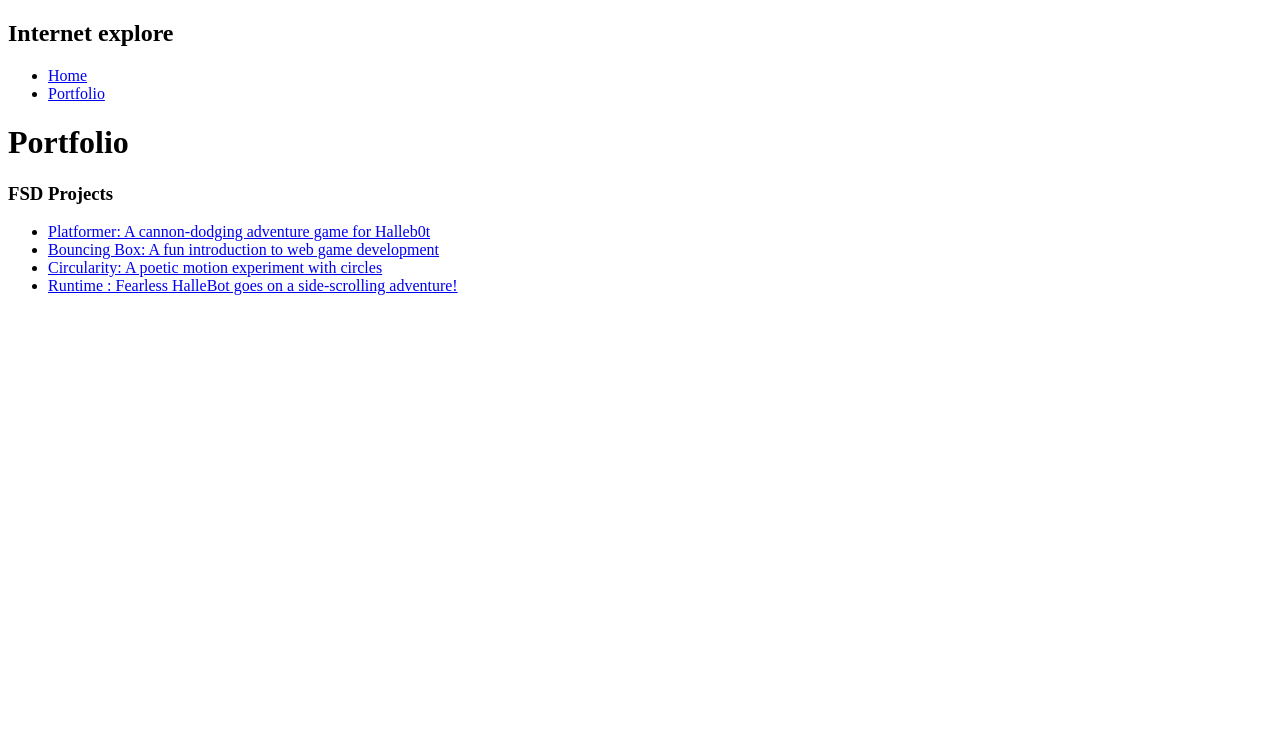
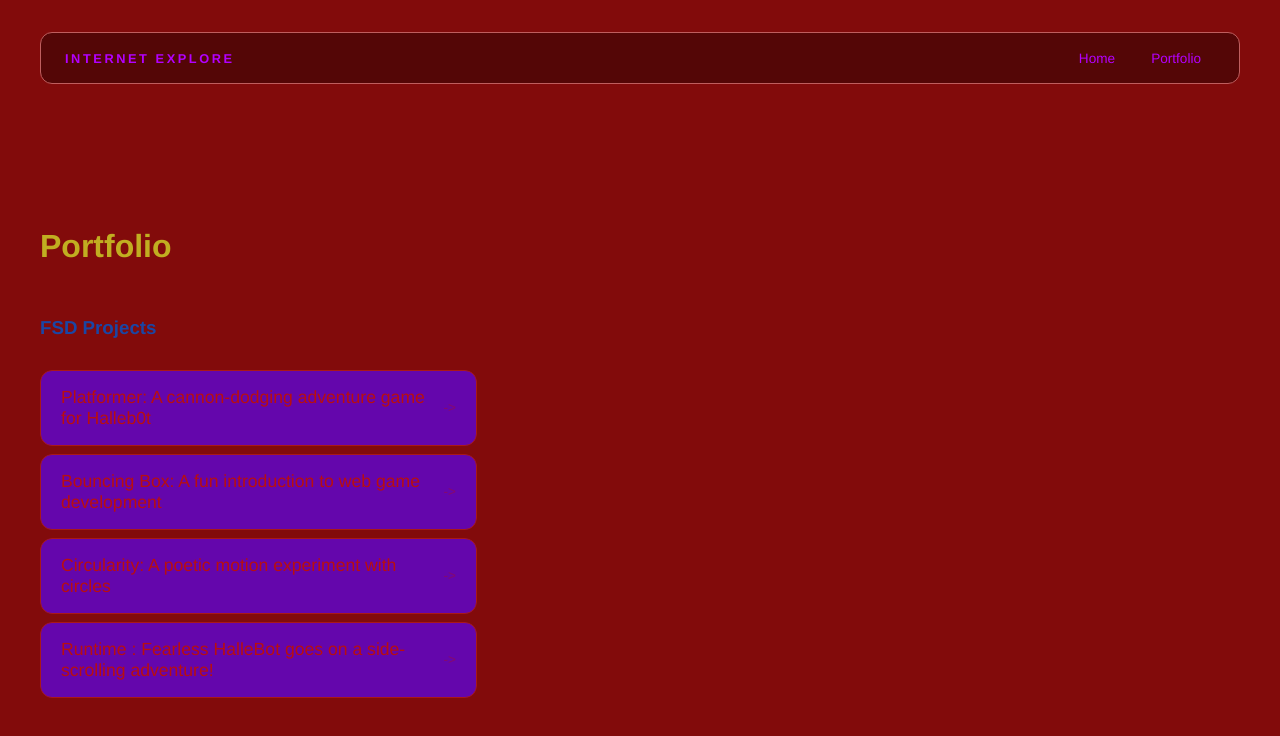
Before and after one commit to GeekLeeLGR8785/GeekLeeLGR8785.github.io, a plain HTML site: page portfolio.html in a window 1280 px wide. Drawn offline with Linux system fonts and the light colour scheme.

Commit message:
Deus lo volt

```diff
--- a/portfolio.html
+++ b/portfolio.html
@@ -3,6 +3,7 @@
 
 <head>
   <title>About Me</title>
+  <link rel="stylesheet" href="style.css">
 </head>
 
 <body>
--- a/style.css
+++ b/style.css
@@ -159,3 +159,55 @@ nav h1 {
     background: #9b0d0d;
     color: #fff;
 }
+/* Portfolio styles */
+.content h1 {
+  color: rgb(193, 174, 33);
+}
+
+#portfolio {
+  list-style: none;
+  margin: 0;
+  padding: 0;
+  width: 100%;
+  display: flex;
+  flex-direction: column;
+  gap: 8px;
+}
+
+#portfolio li {
+  border-radius: 12px;
+  overflow: hidden;
+}
+
+#portfolio a {
+  display: flex;
+  justify-content: space-between;
+  align-items: center;
+  text-decoration: none;
+  color: #b90f0f;
+  padding: 16px 20px;
+  font-size: 1.1rem;
+  font-weight: 500;
+  background: #6406ac;
+  border: 1px solid #aa1818;
+  border-radius: 12px;
+  transition: background 0.25s ease, color 0.25s ease, transform 0.25s ease;
+}
+
+#portfolio a:hover {
+  background: #5712d9;
+  color: #500b7d;
+  transform: translateX(4px);
+}
+
+#portfolio a::after {
+  content: "->";
+  font-size: 0.85rem;
+  opacity: 0.4;
+  transition: opacity 0.25s ease;
+  white-space: nowrap;
+}
+
+#portfolio a:hover::after {
+  opacity: 1;
+}
```
